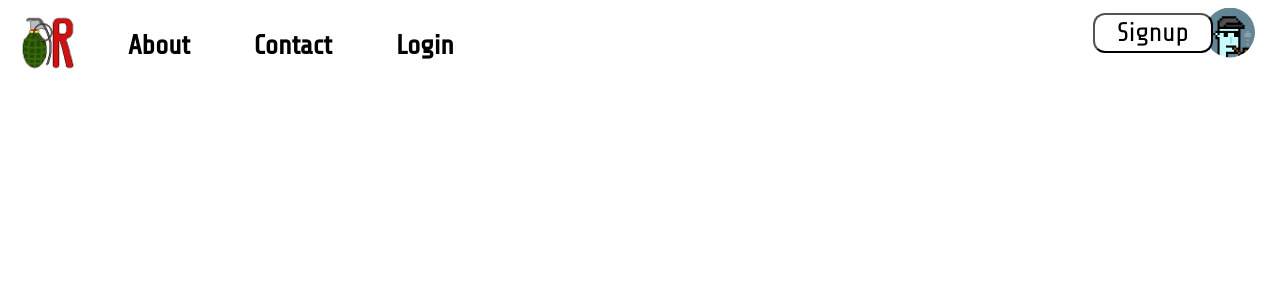
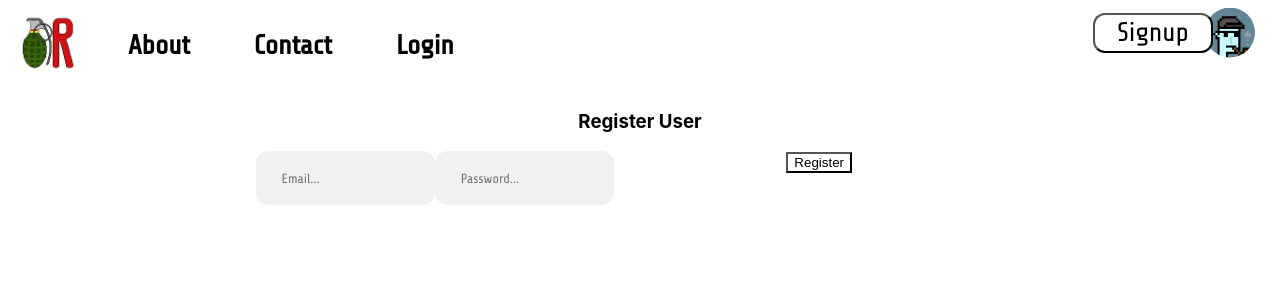
Before and after one commit to tim-lillig/frag-recruit, a React (Create React App) app: page /registeruser in a window 1280 px wide. Shown: the top 300 px of the page. Built offline with nearby package versions, Linux system fonts and the light colour scheme; no server answers.

Commit message:
split up login and register pages

```diff
--- a/src/App.js
+++ b/src/App.js
@@ -10,6 +10,7 @@ import ProfilePage from './Components/ProfilePage';
 import film from './Components/film';
 import aboutuser from './Components/aboutuser';
 import SetUsers from './Components/SetUsers';
+import RegisterUser from './Components/RegisterUser';
 
 function App() {
   return (
@@ -23,6 +24,7 @@ function App() {
       <Route path="/profile/film" component={film} />
       <Route path="/profile/about" component={aboutuser} />
       <Route path="/signup" component={SetUsers} />
+      <Route path="/registeruser" component={RegisterUser} />
     </div>
   );
 }
--- a/src/Components/Login.js
+++ b/src/Components/Login.js
@@ -22,19 +22,6 @@ function Login() {
     setUser(currentUser);
   });
 
-  const register = async () => {
-    try {
-      const user = await createUserWithEmailAndPassword(
-        auth,
-        registerEmail,
-        registerPassword
-      );
-      console.log(user);
-    } catch (error) {
-      console.log(error.message);
-    }
-  };
-
   const login = async () => {
     try {
       const user = await signInWithEmailAndPassword(
@@ -54,24 +41,6 @@ function Login() {
 
   return (
     <div className="App">
-      <div>
-        <h3> Register User </h3>
-        <input
-          placeholder="Email..."
-          onChange={(event) => {
-            setRegisterEmail(event.target.value);
-          }}
-        />
-        <input
-          placeholder="Password..."
-          onChange={(event) => {
-            setRegisterPassword(event.target.value);
-          }}
-        />
-
-        <button onClick={register}> Create User</button>
-      </div>
-
       <div>
         <h3> Login </h3>
         <input
--- /dev/null
+++ b/src/Components/RegisterUser.js
@@ -0,0 +1,61 @@
+import React from 'react'
+import { Route } from 'react-router-dom'
+import { useState } from "react";
+import {
+  createUserWithEmailAndPassword,
+  signInWithEmailAndPassword,
+  onAuthStateChanged,
+  signOut,
+} from "firebase/auth";
+import { auth } from './firebase.js'
+
+function RegisterUser() {
+
+  const [registerEmail, setRegisterEmail] = useState("");
+  const [registerPassword, setRegisterPassword] = useState("");
+  const [loginEmail, setLoginEmail] = useState("");
+  const [loginPassword, setLoginPassword] = useState("");
+
+  const [user, setUser] = useState({});
+
+  onAuthStateChanged(auth, (currentUser) => {
+    setUser(currentUser);
+  });
+
+  const register = async () => {
+    try {
+      const user = await createUserWithEmailAndPassword(
+        auth,
+        registerEmail,
+        registerPassword
+      );
+      console.log(user);
+    } catch (error) {
+      console.log(error.message);
+    }
+  };
+
+  return (
+    <div className="App">
+      <div>
+        <h3> Register User </h3>
+        <input
+          placeholder="Email..."
+          onChange={(event) => {
+            setRegisterEmail(event.target.value);
+          }}
+        />
+        <input
+          placeholder="Password..."
+          onChange={(event) => {
+            setRegisterPassword(event.target.value);
+          }}
+        />
+
+        <button onClick={register}>Register</button>
+      </div>
+    </div>
+  );
+}
+
+export default RegisterUser;
```
